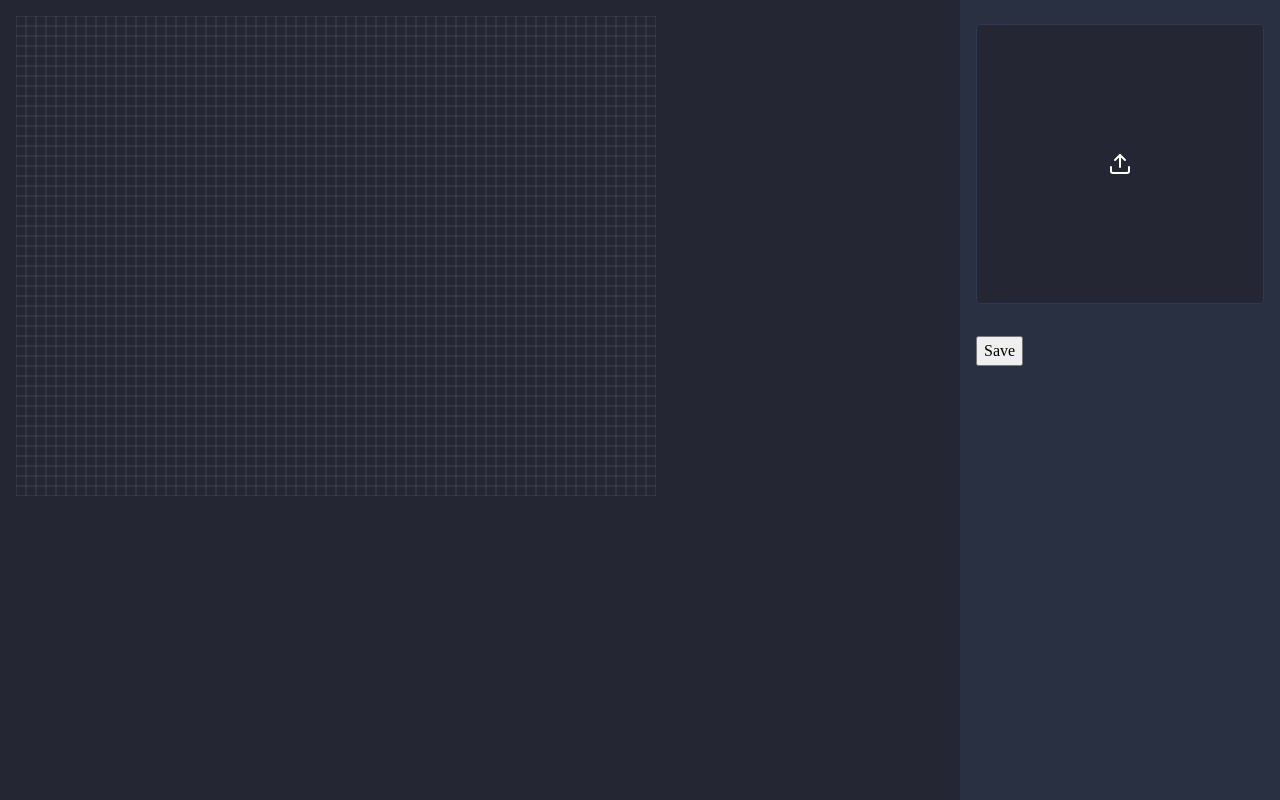
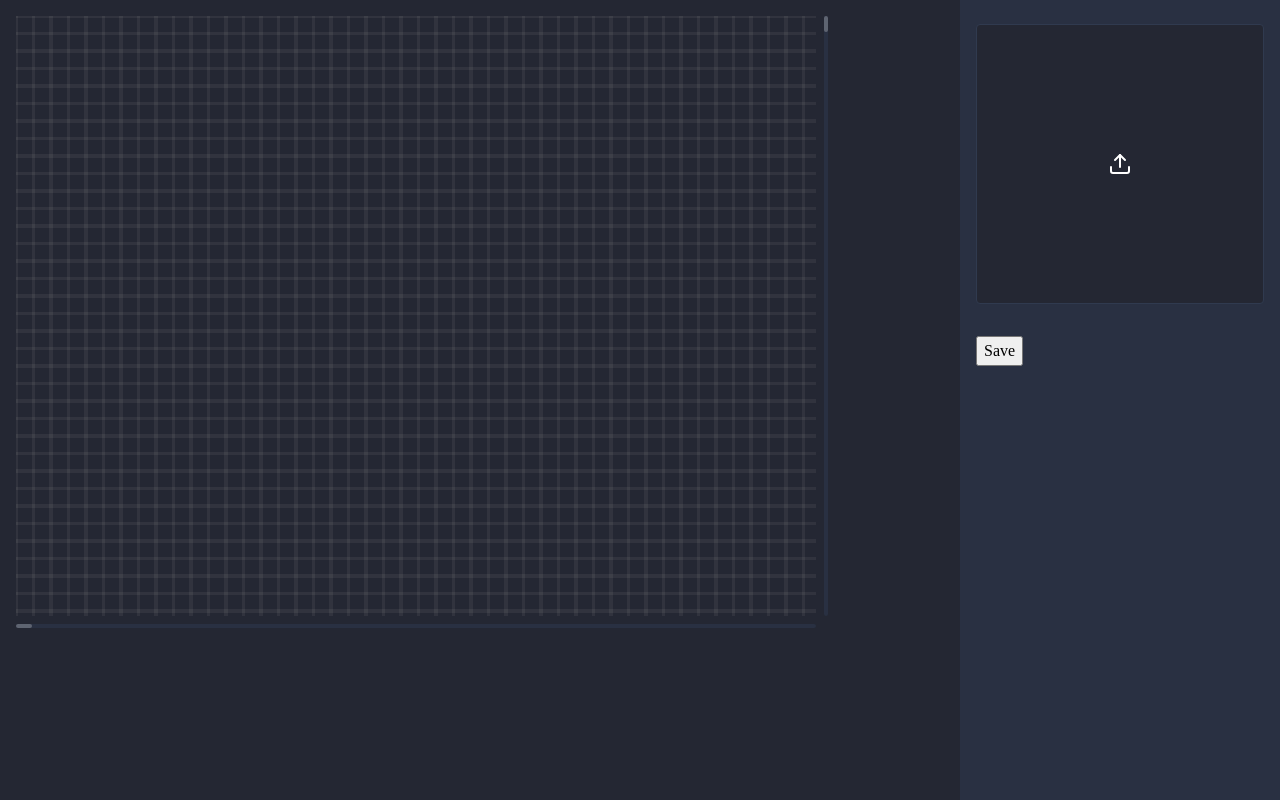
Before and after one commit to mattstyles/gridsheet, a React (Vite) app: page / in a window 1280 px wide. Built offline with nearby package versions, Linux system fonts and the light colour scheme.

Commit message:
add scrollable resize regions

```diff
--- a/src/components/aside.module.css
+++ b/src/components/aside.module.css
@@ -1,5 +1,6 @@
 .aside {
-  width: var(--token-aside-width);
+  position: relative;
+  /* width: var(--token-aside-width); */
   height: 100vh;
   overflow-y: scroll;
   /* position: fixed;
--- a/src/components/aside.tsx
+++ b/src/components/aside.tsx
@@ -1,19 +1,28 @@
 import * as React from 'react'
+import {useSnapshot} from 'valtio'
 
 import {state} from '../state'
 import {Dropzone} from './dropzone'
 import {Spacer} from './spacer'
+import {DragResizeH} from './dragresize'
 import * as styles from './aside.module.css'
 
 export function Aside() {
+  const {asideWidth} = useSnapshot(state)
+
   return (
-    <div className={styles.aside}>
+    <div className={styles.aside} style={{width: asideWidth + 'px'}}>
+      <DragResizeH onMove={onDrag} />
       <Spacer space={Spacer.space.small} />
       <Dropzone />
       <Spacer space={Spacer.space.large} />
       <button onClick={onSave}>Save</button>
     </div>
   )
+}
+
+const onDrag = (positionX: number) => {
+  state.asideWidth = window.innerWidth - positionX
 }
 
 function onSave() {
--- /dev/null
+++ b/src/components/dragresize.module.css
@@ -0,0 +1,18 @@
+.container {
+  cursor: col-resize;
+  opacity: 0;
+  background-color: var(--color-white);
+  transition: opacity 300ms ease-out;
+}
+
+.container:hover {
+  opacity: 0.2;
+}
+
+.horizontal {
+  width: var(--space-2);
+  position: absolute;
+  top: 0;
+  left: 0;
+  bottom: 0;
+}
--- /dev/null
+++ b/src/components/dragresize.tsx
@@ -0,0 +1,33 @@
+import * as React from 'react'
+import cx from 'classnames'
+
+import * as styles from './dragresize.module.css'
+
+type DragProps = {
+  onMove: (positionX: number) => void
+}
+export function DragResizeH({onMove}: DragProps) {
+  const onDragStart = (event: React.MouseEvent) => {
+    event.preventDefault()
+    event.stopPropagation()
+
+    const onDragEnd = () => {
+      window.removeEventListener('mousemove', onDragMove)
+      window.removeEventListener('mouseup', onDragEnd)
+    }
+
+    const onDragMove = (event: MouseEvent) => {
+      onMove(event.clientX)
+    }
+
+    window.addEventListener('mousemove', onDragMove)
+    window.addEventListener('mouseup', onDragEnd)
+  }
+
+  return (
+    <div
+      className={cx(styles.container, styles.horizontal)}
+      onMouseDown={onDragStart}
+    ></div>
+  )
+}
--- a/src/components/dropzone.tsx
+++ b/src/components/dropzone.tsx
@@ -30,6 +30,8 @@ function RenderImage({
 }) {
   const canvasRef = useRef(null)
   const gridRef = useRef(null)
+  const {gridSize} = useSnapshot(state)
+
   useEffect(() => {
     if (canvasRef.current == null || gridRef.current == null) {
       return
@@ -45,7 +47,7 @@ function RenderImage({
       ctx: gridCtx,
       width: image.width,
       height: image.height,
-      gridSize: 10,
+      gridSize: gridSize,
     })
 
     if (highlightCell != null) {
@@ -53,13 +55,16 @@ function RenderImage({
         ctx: gridCtx,
         x: highlightCell.x,
         y: highlightCell.y,
-        gridSize: 10,
+        gridSize: gridSize,
       })
     }
   }, [canvasRef, image, highlightCell, gridRef])
 
   return (
-    <div className={styles.container}>
+    <div
+      className={styles.container}
+      style={{aspectRatio: `${image.width} / ${image.height}`}}
+    >
       <canvas
         className={styles['dropzone-image']}
         width={image.width}
@@ -82,8 +87,7 @@ function onImageClick(image: ImageData) {
     const ne = event.nativeEvent
     const el = event.target as HTMLCanvasElement
 
-    const gridSize = 10
-    const cellSize = (el.offsetWidth / image.width) * gridSize
+    const cellSize = (el.offsetWidth / image.width) * state.gridSize
 
     const {x, y} = {
       x: (ne.offsetX / cellSize) | 0,
--- a/src/components/main.tsx
+++ b/src/components/main.tsx
@@ -1,12 +1,18 @@
 import * as React from 'react'
+import {useSnapshot} from 'valtio'
 
+import {state} from '../state'
+import {Scrollable} from './scrollable'
 import {RenderImage} from './renderimage'
 import * as styles from './main.module.css'
 
 export function Main() {
+  const {renderWidth, renderHeight} = useSnapshot(state)
   return (
     <div className={styles.container}>
-      <RenderImage />
+      <Scrollable max={800} min={400} aspect={renderWidth / renderHeight}>
+        <RenderImage />
+      </Scrollable>
     </div>
   )
 }
--- a/src/components/renderimage.tsx
+++ b/src/components/renderimage.tsx
@@ -1,7 +1,7 @@
 import * as React from 'react'
 import {useRef, useEffect} from 'react'
 import cx from 'classnames'
-import {ref} from 'valtio'
+import {ref, useSnapshot} from 'valtio'
 
 import {state} from '../state'
 import {clearCanvas, drawGrid} from '../canvas/grid'
@@ -10,6 +10,7 @@ import * as styles from './renderimage.module.css'
 export function RenderImage() {
   const canvasRef = useRef<HTMLCanvasElement | null>(null)
   const gridRef = useRef<HTMLCanvasElement | null>(null)
+  const {renderWidth, renderHeight, gridSize, renderZoom} = useSnapshot(state)
   useEffect(() => {
     const canvas = canvasRef.current
     const grid = gridRef.current
@@ -18,12 +19,12 @@ export function RenderImage() {
     }
 
     const ctx = grid.getContext('2d')
-    clearCanvas({ctx, width: state.renderWidth, height: state.renderHeight})
+    clearCanvas({ctx, width: renderWidth, height: renderHeight})
     drawGrid({
       ctx,
-      width: state.renderWidth,
-      height: state.renderHeight,
-      gridSize: state.gridSize,
+      width: renderWidth,
+      height: renderHeight,
+      gridSize: gridSize,
     })
 
     const onClick = onCanvasClick(canvas.getContext('2d'))
@@ -40,21 +41,21 @@ export function RenderImage() {
     <div
       className={styles.container}
       style={{
-        width: state.renderWidth + 'px',
-        height: state.renderHeight + 'px',
+        width: `${renderZoom * 100}%`,
+        aspectRatio: `${renderWidth} / ${renderHeight}`,
       }}
     >
       <canvas
         className={cx('js-canvas', styles.canvas)}
         ref={canvasRef}
-        width={state.renderWidth}
-        height={state.renderHeight}
+        width={renderWidth}
+        height={renderHeight}
       ></canvas>
       <canvas
         className={cx('js-grid-canvas', styles.canvas)}
         ref={gridRef}
-        width={state.renderWidth}
-        height={state.renderHeight}
+        width={renderWidth}
+        height={renderHeight}
       ></canvas>
     </div>
   )
@@ -68,22 +69,21 @@ function onCanvasClick(ctx: CanvasRenderingContext2D) {
 
     const el = event.target as HTMLCanvasElement
 
-    const gridSize = 10
-    const cellSize = (el.offsetWidth / state.renderWidth) * gridSize
+    const cellSize = (el.offsetWidth / state.renderWidth) * state.gridSize
 
     const {x, y} = {
       x: (event.offsetX / cellSize) | 0,
       y: (event.offsetY / cellSize) | 0,
     }
     const dest = {
-      x: x * gridSize,
-      y: y * gridSize,
+      x: x * state.gridSize,
+      y: y * state.gridSize,
     }
     const source = {
-      x: state.sourceTargetCell.x * gridSize,
-      y: state.sourceTargetCell.y * gridSize,
-      w: gridSize,
-      h: gridSize,
+      x: state.sourceTargetCell.x * state.gridSize,
+      y: state.sourceTargetCell.y * state.gridSize,
+      w: state.gridSize,
+      h: state.gridSize,
     }
 
     ctx.putImageData(
--- /dev/null
+++ b/src/components/scrollable.module.css
@@ -0,0 +1,47 @@
+.container {
+  flex: 1;
+  display: flex;
+  width: 100%;
+  flex-direction: column;
+}
+
+.row {
+  display: flex;
+  flex-direction: row;
+  width: 100%;
+}
+
+.image-container {
+  width: 100%;
+  overflow: scroll;
+}
+
+.scrollTrack {
+  position: relative;
+  background: var(--color-grey20);
+  border-radius: 3px;
+}
+.scrollH {
+  width: 100%;
+  height: var(--space-1);
+}
+.scrollV {
+  width: var(--space-1);
+}
+
+.scrollIndicator {
+  position: absolute;
+  background-color: var(--color-white);
+  opacity: 0.25;
+  border-radius: 3px;
+}
+.scrollHIndicator {
+  top: 0;
+  width: var(--space-4);
+  height: var(--space-1);
+}
+.scrollVIndicator {
+  left: 0;
+  width: var(--space-1);
+  height: var(--space-4);
+}
--- /dev/null
+++ b/src/components/scrollable.tsx
@@ -0,0 +1,74 @@
+import * as React from 'react'
+import {useRef, useState} from 'react'
+import cx from 'classnames'
+
+import {Spacer} from './spacer'
+import * as styles from './scrollable.module.css'
+
+type ScrollableProps = {
+  min: number
+  max: number
+  aspect: number
+  children: React.ReactNode
+}
+
+export function Scrollable({children, min, max, aspect}: ScrollableProps) {
+  const containerRef = useRef(null)
+  const [scrollX, setScrollX] = useState(0)
+  const [scrollY, setScrollY] = useState(0)
+
+  const onScroll = (event: React.UIEvent<HTMLDivElement>) => {
+    const el = event.target as HTMLDivElement
+    setScrollX(el.scrollLeft / (el.scrollWidth - el.offsetWidth))
+    setScrollY(el.scrollTop / (el.scrollHeight - el.offsetHeight))
+  }
+
+  return (
+    <div className={styles.container}>
+      <div className={styles.row}>
+        <div
+          ref={containerRef}
+          className={styles['image-container']}
+          onScroll={onScroll}
+          style={{aspectRatio: aspect + '', minWidth: min, maxWidth: max}}
+        >
+          {children}
+        </div>
+        <Spacer
+          space={Spacer.space.small}
+          direction={Spacer.direction.horizontal}
+        />
+        <ScrollIndicatorV perc={scrollY} />
+      </div>
+      <Spacer space={Spacer.space.small} />
+      <div className={styles.row}>
+        <ScrollIndicatorH perc={scrollX} max={max} />
+      </div>
+    </div>
+  )
+}
+
+function ScrollIndicatorH({perc, max}: {perc: number; max: number}) {
+  return (
+    <div
+      className={cx(styles.scrollTrack, styles.scrollH)}
+      style={{maxWidth: max + 'px'}}
+    >
+      <div
+        className={cx(styles.scrollIndicator, styles.scrollHIndicator)}
+        style={{left: `calc(${perc * 100}% - (${perc} * 16px))`}}
+      ></div>
+    </div>
+  )
+}
+
+function ScrollIndicatorV({perc}: {perc: number}) {
+  return (
+    <div className={cx(styles.scrollTrack, styles.scrollV)}>
+      <div
+        className={cx(styles.scrollIndicator, styles.scrollVIndicator)}
+        style={{top: `calc(${perc * 100}% - (${perc} * 16px))`}}
+      ></div>
+    </div>
+  )
+}
--- a/src/components/spacer.module.css
+++ b/src/components/spacer.module.css
@@ -1,29 +1,29 @@
-.h-small {
+.v-small {
   padding-top: var(--space-1);
   padding-bottom: var(--space-1);
 }
 
-.h-medium {
+.v-medium {
   padding-top: var(--space-2);
   padding-bottom: var(--space-2);
 }
 
-.h-large {
+.v-large {
   padding-top: var(--space-4);
   padding-bottom: var(--space-4);
 }
 
-.v-small {
+.h-small {
   padding-left: var(--space-1);
   padding-right: var(--space-1);
 }
 
-.v-medium {
+.h-medium {
   padding-left: var(--space-2);
   padding-right: var(--space-2);
 }
 
-.v-large {
+.h-large {
   padding-left: var(--space-4);
   padding-right: var(--space-4);
 }
--- a/src/components/spacer.tsx
+++ b/src/components/spacer.tsx
@@ -18,7 +18,7 @@ type SpacerProps = {
   space: Space
   direction?: Direction
 }
-export function Spacer({space, direction = Direction.horizontal}: SpacerProps) {
+export function Spacer({space, direction = Direction.vertical}: SpacerProps) {
   return (
     <div
       className={cx(
--- a/src/state.ts
+++ b/src/state.ts
@@ -4,19 +4,23 @@ type State = {
   renderWidth: number
   renderHeight: number
   renderCanvas: HTMLCanvasElement | null
+  renderZoom: number
   gridSize: number
   sourceImage: ImageData | null
   sourceTargetCell: {
     x: number
     y: number
   } | null
+  asideWidth: number
 }
 
 export const state = proxy<State>({
   renderWidth: 640,
   renderHeight: 480,
   renderCanvas: null,
+  renderZoom: 1.4,
   gridSize: 10,
   sourceImage: null,
   sourceTargetCell: null,
+  asideWidth: 320,
 })
```
